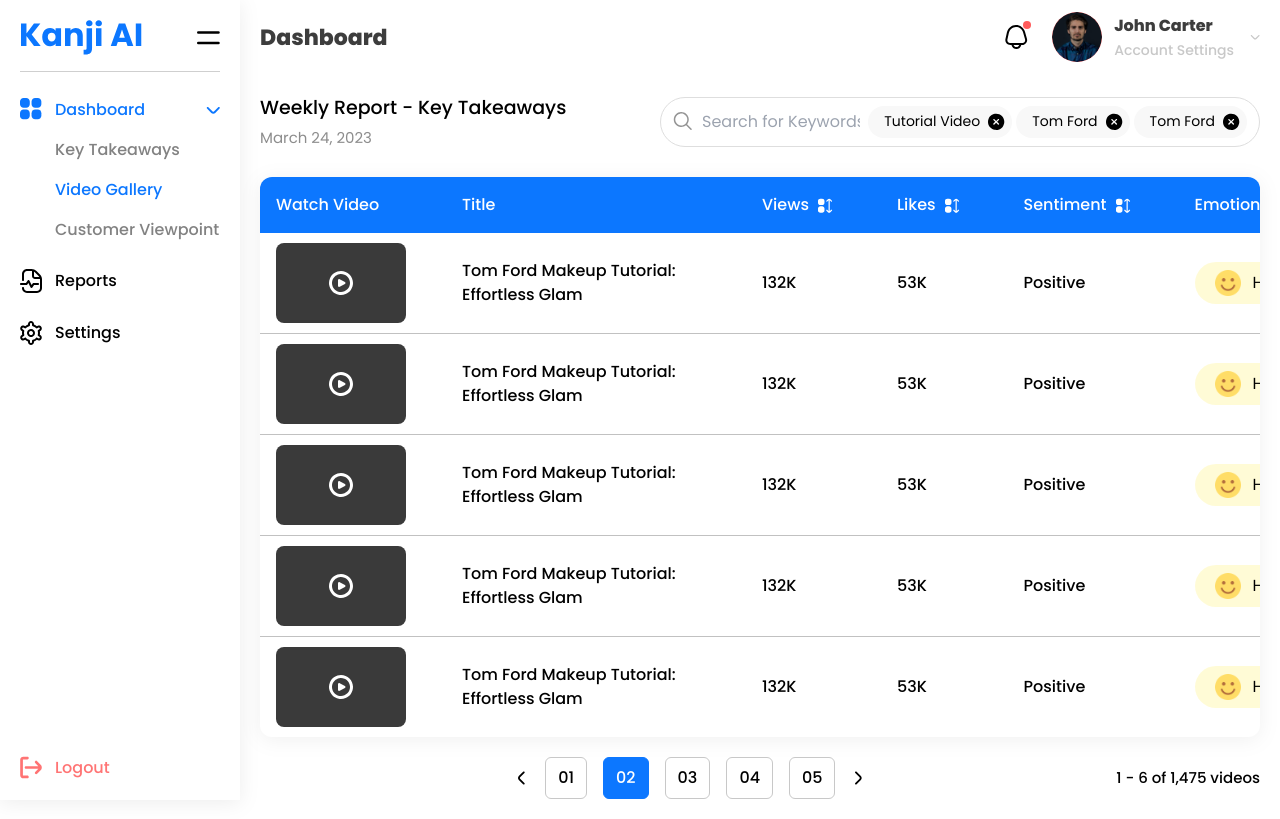
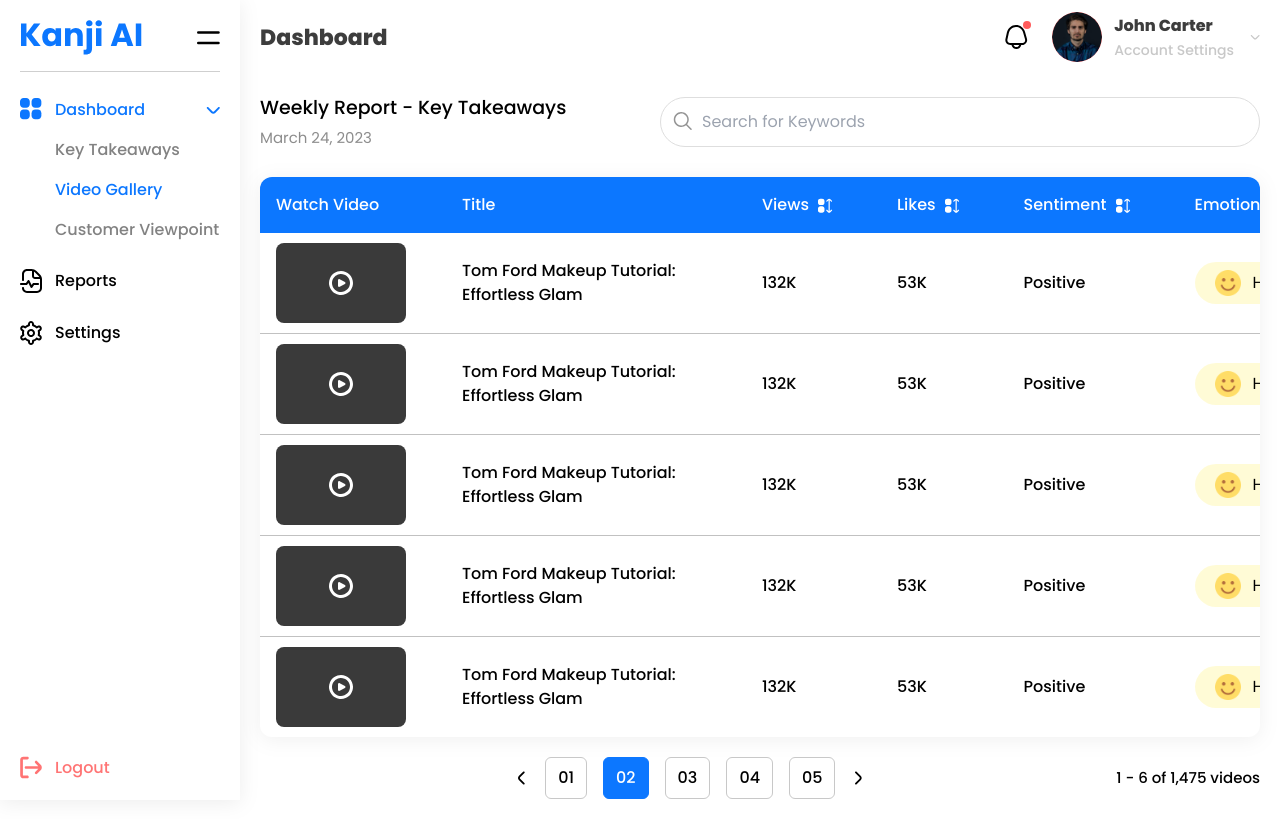
Before and after one commit to sulaimanwebdev/Kanji-AI, a React (Create React App) app: page /dashboard/video-gallery in a window 1280 px wide. Built offline with nearby package versions, Linux system fonts and the light colour scheme.

Commit message:
Keywords added

```diff
--- a/src/pages/VideoGallery.js
+++ b/src/pages/VideoGallery.js
@@ -31,6 +31,23 @@
   }, []);
 
 
+  // Search Keyword Functionality
+  const [keywords, setKeywords] = useState([]);
+
+  const handleKeyDown = (event) => {
+    if (event.key === "Enter" && event.target.value.trim() && keywords.length < 3) {
+      const newKeyword = event.target.value.trim();
+      setKeywords((prevKeywords) => [newKeyword, ...prevKeywords]);
+      event.target.value = "";
+    }
+  };
+
+  const handleRemoveKeyword = (index) => {
+    setKeywords((prevKeywords) =>
+      prevKeywords.filter((keyword, i) => i !== index)
+    );
+  };
+
   return (
     <>
       <div>
@@ -50,29 +67,36 @@
               </div>
 
               {/* search bar */}
-               <div className="relative rounded-full bg-white border-solid border border-[#DEDEDE] focus-within:border-main flex items-center justify-between gap-2 h-[50px] px-3 lg:max-w-[600px] 2xl:max-w-[800px]">
+              <div className="relative rounded-full bg-white border-solid border border-[#DEDEDE] focus-within:border-main flex items-center justify-between gap-2 h-[50px] w-full px-3 lg:max-w-[600px] 2xl:max-w-[800px]">
                 <div className="flex items-center gap-2.5 w-full">
                   <img src="/images/search.svg" alt="search" />
-                  <input type="text" placeholder="Search for Keywords" className="w-full h-full border-none outline-none" />
+                  <input
+                    type="text"
+                    placeholder="Search for Keywords"
+                    className="w-full h-full border-none outline-none"
+                    onKeyDown={handleKeyDown}
+                  />
                 </div>
 
                 <div className="flex items-center justify-end gap-1 w-fit h-full py-2 whitespace-nowrap">
-                  <div className="flex items-center gap-2 bg-[#F8F8F8] text-[14px] px-4 pr-6 h-full rounded-full">
-                  Tutorial Video
-                  <img src="/images/cross.svg" alt="cross" className="cursor-pointer" />
-                  </div>
+                  {keywords.map((keyword, index) => (
+                    <div
+                      key={index}
+                      className="Keyword flex items-center gap-2 bg-[#F8F8F8] text-[14px] px-4 pr-6 h-full rounded-full"
+                    >
+                      {keyword}
+                      <img
+                        src="/images/cross.svg"
+                        alt="cross"
+                        className="cross cursor-pointer"
+                        onClick={() => handleRemoveKeyword(index)}
+                      />
+                    </div>
+                  ))}
+                </div>
+              </div>
 
-                  <div className="flex items-center gap-2 bg-[#F8F8F8] text-[14px] px-4 pr-6 h-full rounded-full">
-                  Tom Ford
-                  <img src="/images/cross.svg" alt="cross" className="cursor-pointer" />
-                  </div>
 
-                  <div className="flex items-center gap-2 bg-[#F8F8F8] text-[14px] px-4 pr-6 h-full rounded-full">
-                  Tom Ford
-                  <img src="/images/cross.svg" alt="cross" className="cursor-pointer" />
-                  </div>
-                </div>
-               </div>
              </div>
 
             {/* main content */}
```
